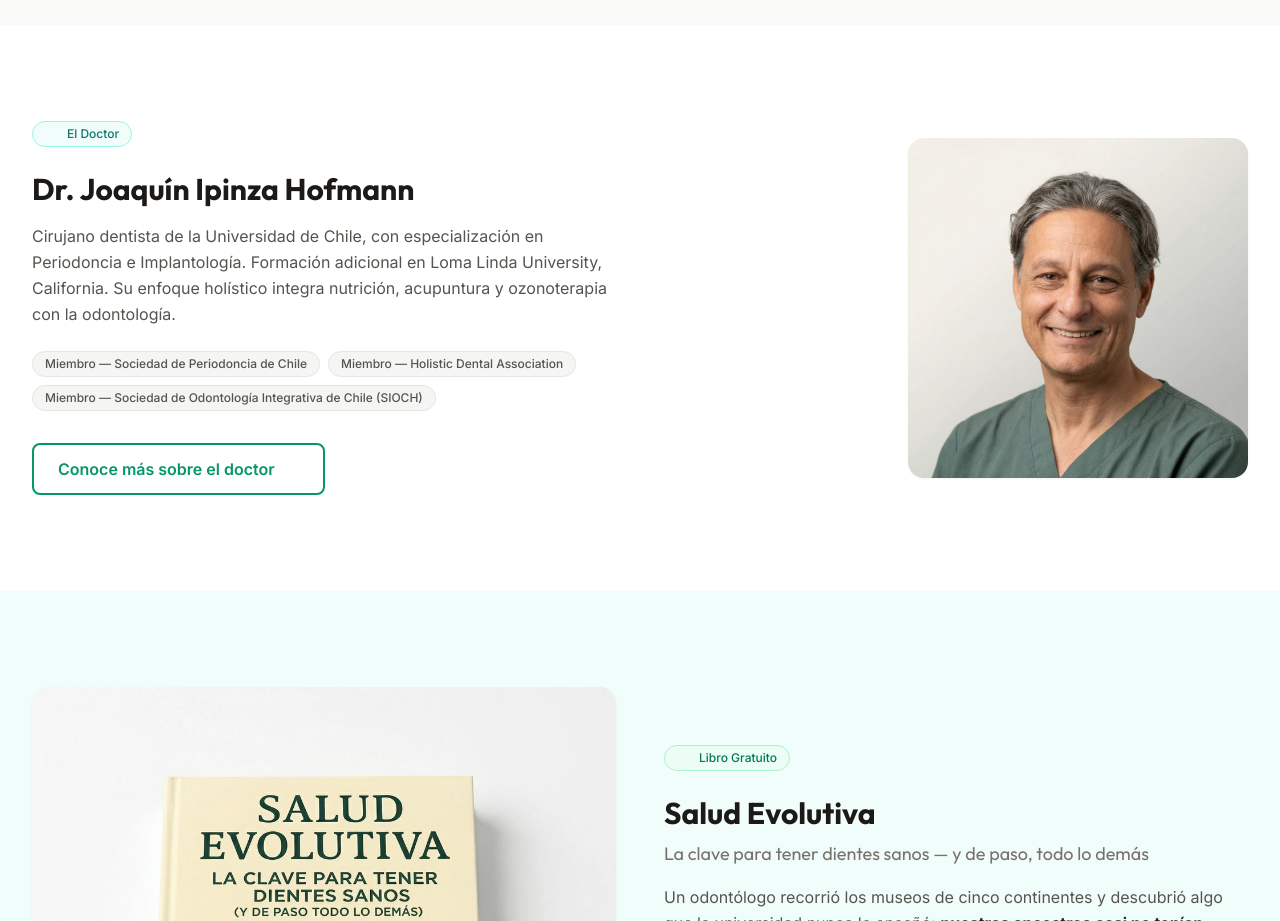
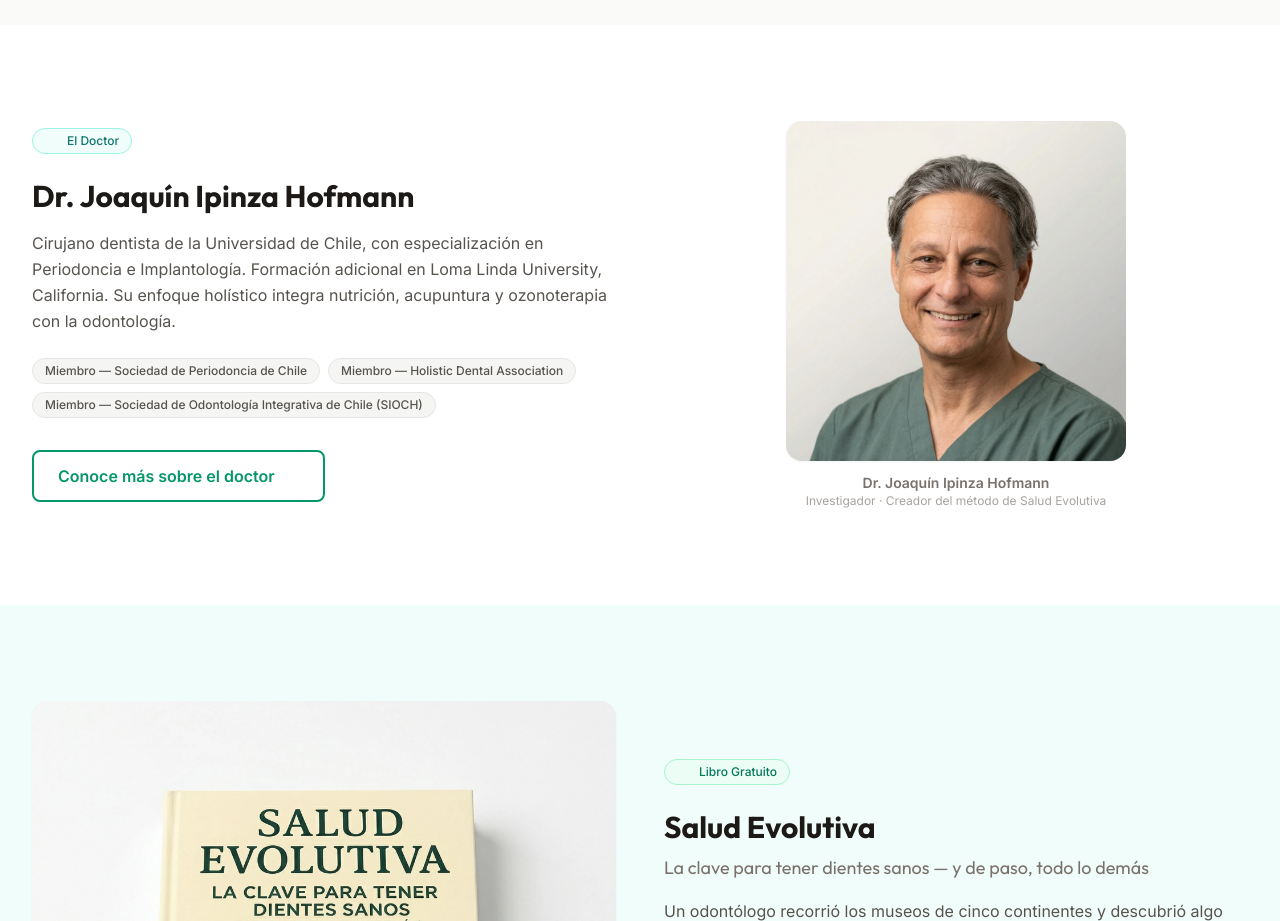
Before and after one commit to desarrollo33-lab/centro-salud-holistica, an Astro site: page / in a window 1280 px wide. Shown: the part 2640-3561 px from the top of the page. Built offline with nearby package versions, Linux system fonts and the light colour scheme; Astro itself is replaced by a stand-in of ours; some icons are missing.

Commit message:
fix: add caption under Dr. Ipinza photo matching Dra. Maureira style

```diff
--- a/src/pages/index.astro
+++ b/src/pages/index.astro
@@ -161,7 +161,7 @@ const testimonials = [
             Conoce más sobre el doctor <Icon name="lucide:arrow-right" class="w-4 h-4" />
           </Button>
         </div>
-        <div data-animate="fade-right" class="flex justify-center lg:justify-end">
+        <div data-animate="fade-right" class="flex flex-col items-center">
           <div class="w-full max-w-[340px] aspect-square rounded-xl shadow-sm overflow-hidden">
             <img
               src="/images/doctor-retrato.webp"
@@ -172,6 +172,8 @@ const testimonials = [
               loading="eager"
             />
           </div>
+          <span class="block mt-3 text-sm text-neutral-500 font-semibold max-w-[340px] mx-auto">Dr. Joaquín Ipinza Hofmann</span>
+          <span class="block text-xs text-neutral-400 max-w-[340px] mx-auto">Investigador · Creador del método de Salud Evolutiva</span>
         </div>
       </div>
     </Container>
```
